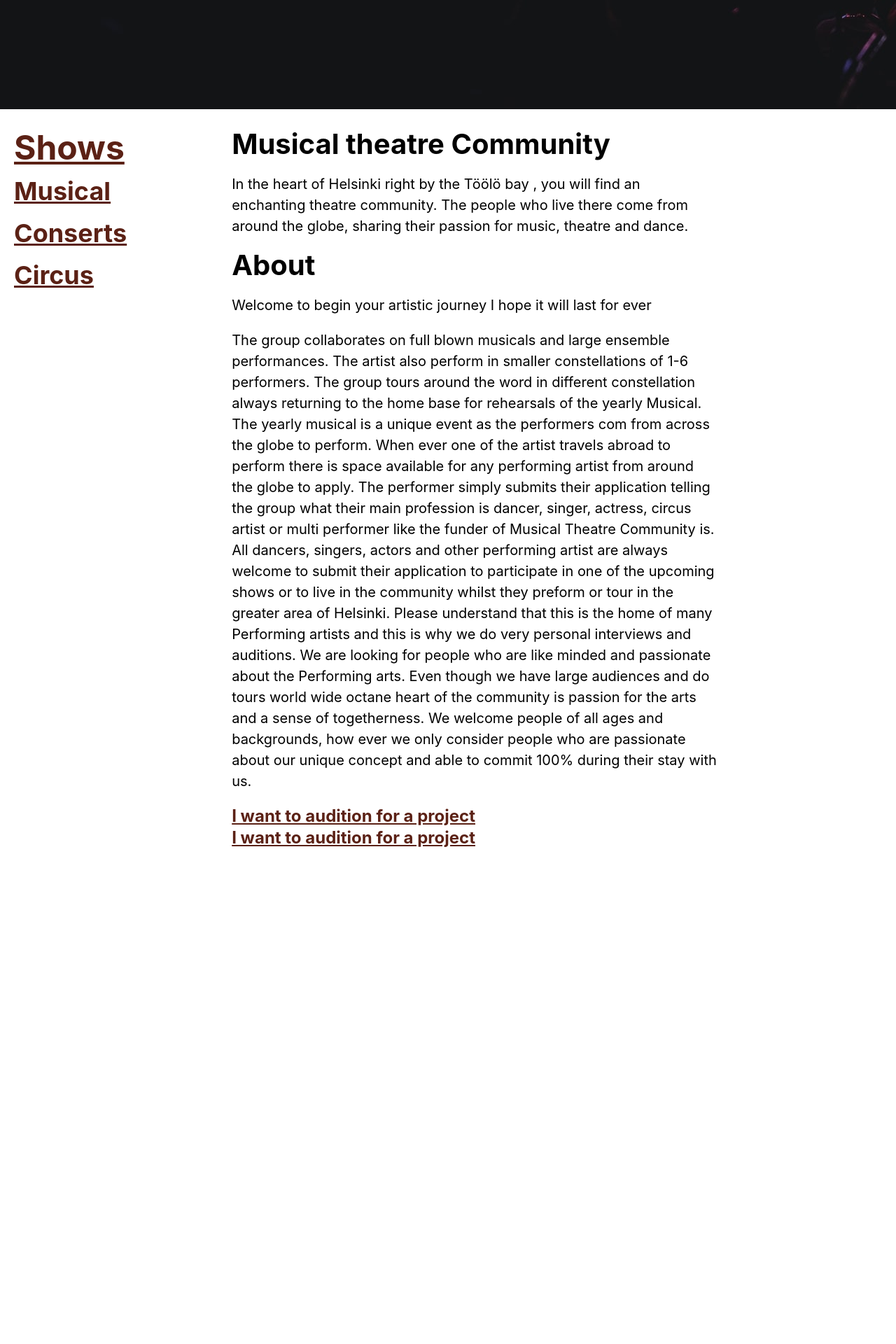
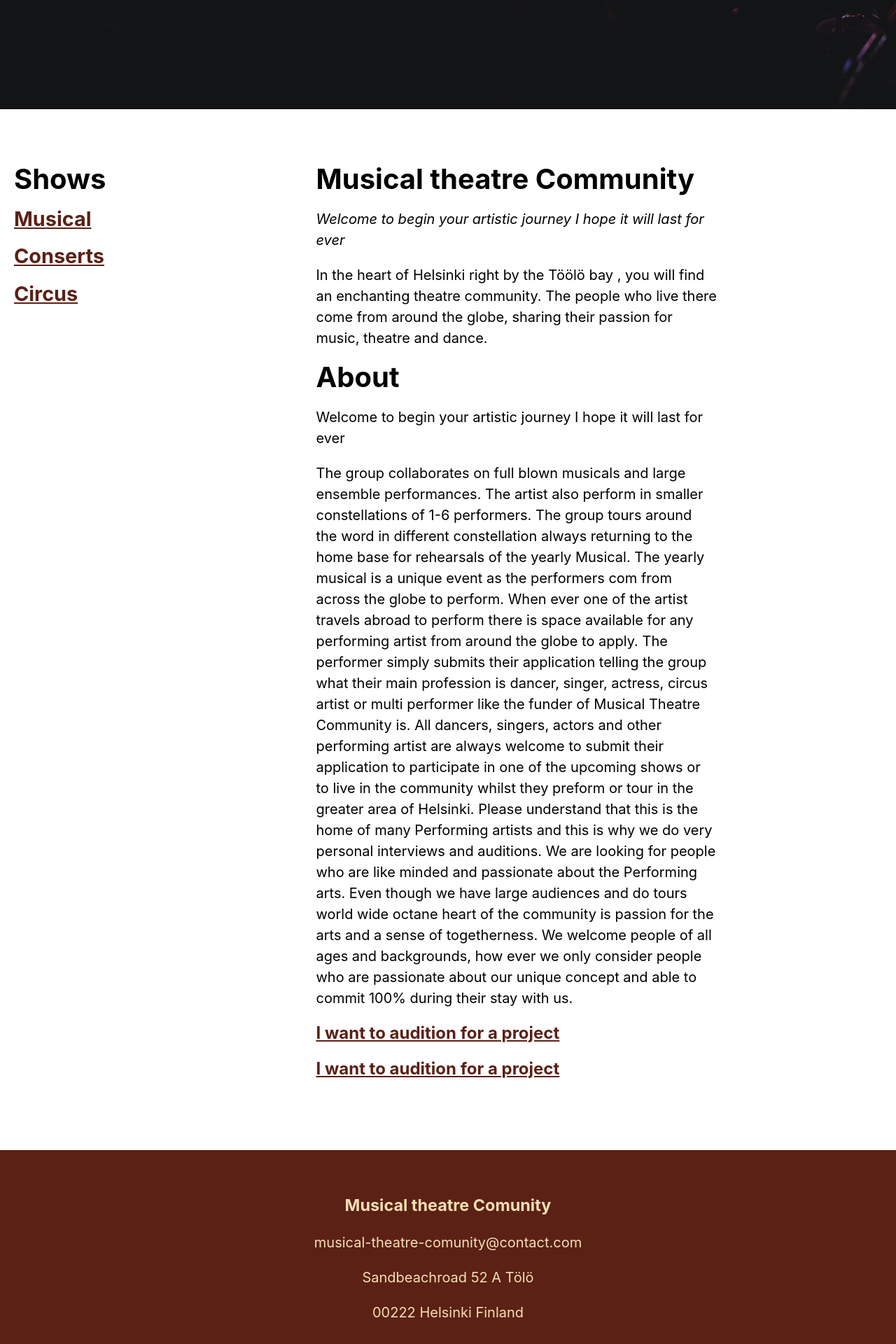
Before and after one commit to benita-laakso/musical-theatre-community, a React (Create React App) app: page / in a window 1280 px wide. Shown: the part 1125-3045 px from the top of the page at 70% size. Before the commit the page ends 2338 px from the top, so only its background shows below. Built offline with nearby package versions, Linux system fonts and the light colour scheme.

Commit message:
Small CSS changes

```diff
--- a/src/App.css
+++ b/src/App.css
@@ -18,7 +18,10 @@ html{
     padding: 0;
 
 }
+.side{padding-right: 300px;
 
+}
+h2{font-size: 1.2em;}
 .hero .background-image {
   width: 100%;
   position: absolute;
@@ -42,12 +45,13 @@ html{
 .center{ display: flex;
   width:80%;
 padding-left: 20px;
-justify-content: center;}
+justify-content: center;
+margin-top:50px;}
 
 div {
   display: block;
 }
-.main{ padding-left: 150px;;
+.main{ padding-bottom:100px;
 }
 
 
@@ -62,6 +66,19 @@ div {
       .top-space{
         margin-top: 1rem;
       }
+      .theme-color{
+        color: #5b2115;
+      }
+
+      footer{padding:40px 0px;
+
+        width:100%;
+        background-color:  #5b2115;}
+        .contacts{color:wheat;}
+
+        .contacts{
+          text-align: center;
+        }
 /*
 @keyframes App-logo-spin {
   from {
--- a/src/App.js
+++ b/src/App.js
@@ -14,8 +14,8 @@ function App() {
     </div>
 
       <div className ="center">
-<div>
-<a  href="/" className="other-link"><h1>Shows</h1></a>
+<div className ="side">
+<h1>Shows</h1>
 <a href="/"className="other-link"><h2>Musical</h2></a>
 <a href="/"className="other-link"><h2>Conserts</h2></a>
 <a href="/"className="other-link"><h2>Circus</h2></a>
@@ -28,6 +28,8 @@ function App() {
       <div>
       <div className="main">
       <h1>Musical theatre Community</h1>
+
+      <p><i>Welcome to begin your artistic journey I hope it will last for ever</i></p>
       <p>
       In the heart of Helsinki right by the Töölö bay , you will find an enchanting theatre community. The people who live there come from around the globe, sharing their passion for music, theatre and dance.
     </p>
@@ -42,6 +44,7 @@ function App() {
     rel="noopener noreferrer"> I want to audition for a project </a>
 
     <div >
+    <div className="top-space"></div>
     <a className="other-link"
     href="https://benitalaakso.com"
     target="_blank"
@@ -56,6 +59,15 @@ function App() {
 
 
     </div>
+    <footer>
+    <div className = "contacts">
+    <h3>Musical theatre Comunity</h3>
+    <p>musical-theatre-comunity@contact.com</p>
+    <p>
+    Sandbeachroad 52 A Tölö</p>
+    <p> 00222 Helsinki Finland</p></div>
+    </footer>
+
     </div>
   );
 }
```
